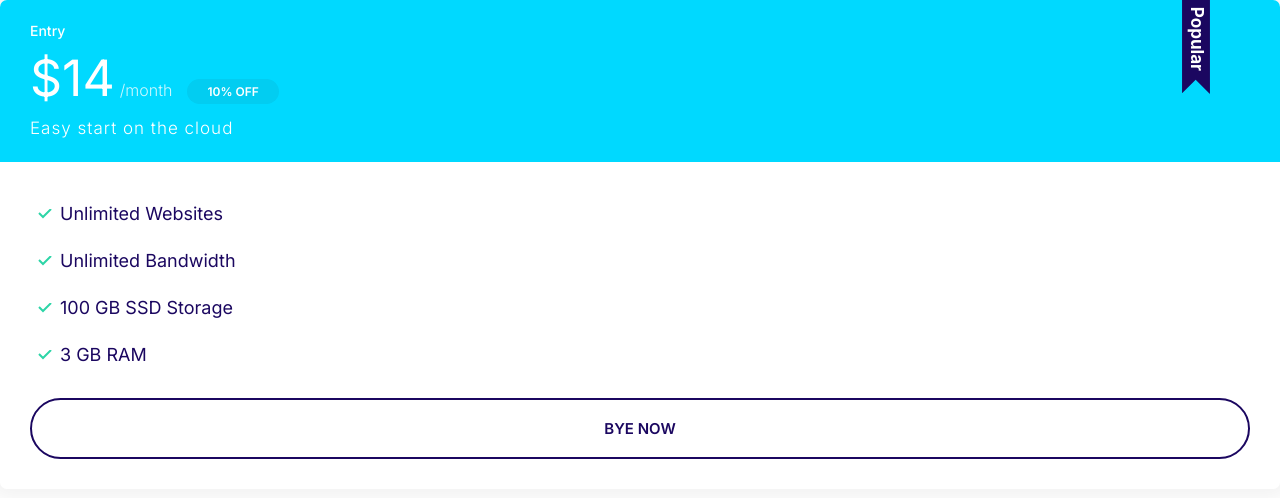
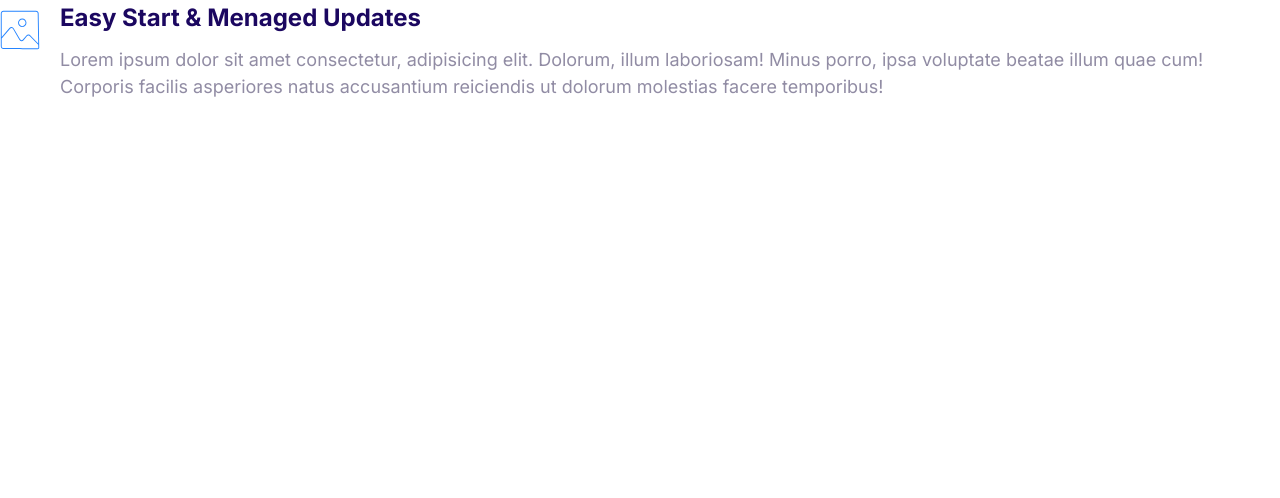
Before and after one commit to dule979/Demo-single-page-application, a plain HTML site: page index.html in a window 1280 px wide. Drawn offline with Linux system fonts and the light colour scheme.

Commit message:
Creating media components.

```diff
--- a/css/style.css
+++ b/css/style.css
@@ -313,7 +313,7 @@ a {
 .plan__name {
   color: #fff;
   font-size: 2.4rem;
-  font-weight: 500;
+  font-weight: 600;
   margin: 0;
 }
 
@@ -329,14 +329,14 @@ a {
 }
 
 .plan__description {
+  display: block;
   font-size: 2rem;
   font-weight: 300;
-  display: block;
   letter-spacing: 1px;
 }
 
-.plan .list__item {
-  margin-bottom: 2rem;
+.card__body .list__item {
+  margin-bottom: 3rem;
 }
 
 .plan--popular .card__header {
@@ -369,3 +369,21 @@ a {
     font-size: 1.7rem;
   }
 }
+
+/* Media */
+
+.media {
+  display: flex;
+}
+
+.media__title {
+  margin-top: 0;
+}
+
+.media__body {
+  margin: 0 2rem;
+}
+
+.media__image {
+  margin-top: 1rem;
+}
--- a/index.html
+++ b/index.html
@@ -13,24 +13,20 @@
     <link rel="stylesheet" href="/css/style.css" />
   </head>
   <body>
-    <div class="plan plan--popular">
-      <div class="card card--secondary">
-        <header class="card__header">
-          <h3 class="plan__name">Entry</h3>
-          <span class="plan__price">$14</span>
-          <span class="plan__billing-cycle">/month</span>
-          <span class="badge badge--secondary badge--small">10% OFF</span>
-          <span class="plan__description">Easy start on the cloud</span>
-        </header>
-        <div class="card__body">
-          <ul class="list list--tick">
-            <li class="list__item">Unlimited Websites</li>
-            <li class="list__item">Unlimited Bandwidth</li>
-            <li class="list__item">100 GB SSD Storage</li>
-            <li class="list__item">3 GB RAM</li>
-          </ul>
-          <button class="btn btn--block btn--outline">Bye Now</button>
-        </div>
+    <div class="media">
+      <div class="media__image">
+        <svg class="icon icon--primary">
+          <use xlink:href="images/sprite.svg#snap"></use>
+        </svg>
+      </div>
+      <div class="media__body">
+        <h3 class="media__title">Easy Start & Menaged Updates</h3>
+        <p>
+          Lorem ipsum dolor sit amet consectetur, adipisicing elit. Dolorum,
+          illum laboriosam! Minus porro, ipsa voluptate beatae illum quae cum!
+          Corporis facilis asperiores natus accusantium reiciendis ut dolorum
+          molestias facere temporibus!
+        </p>
       </div>
     </div>
   </body>
```
Also changed, not shown: components/media.html (added, +16 -0 lines).
